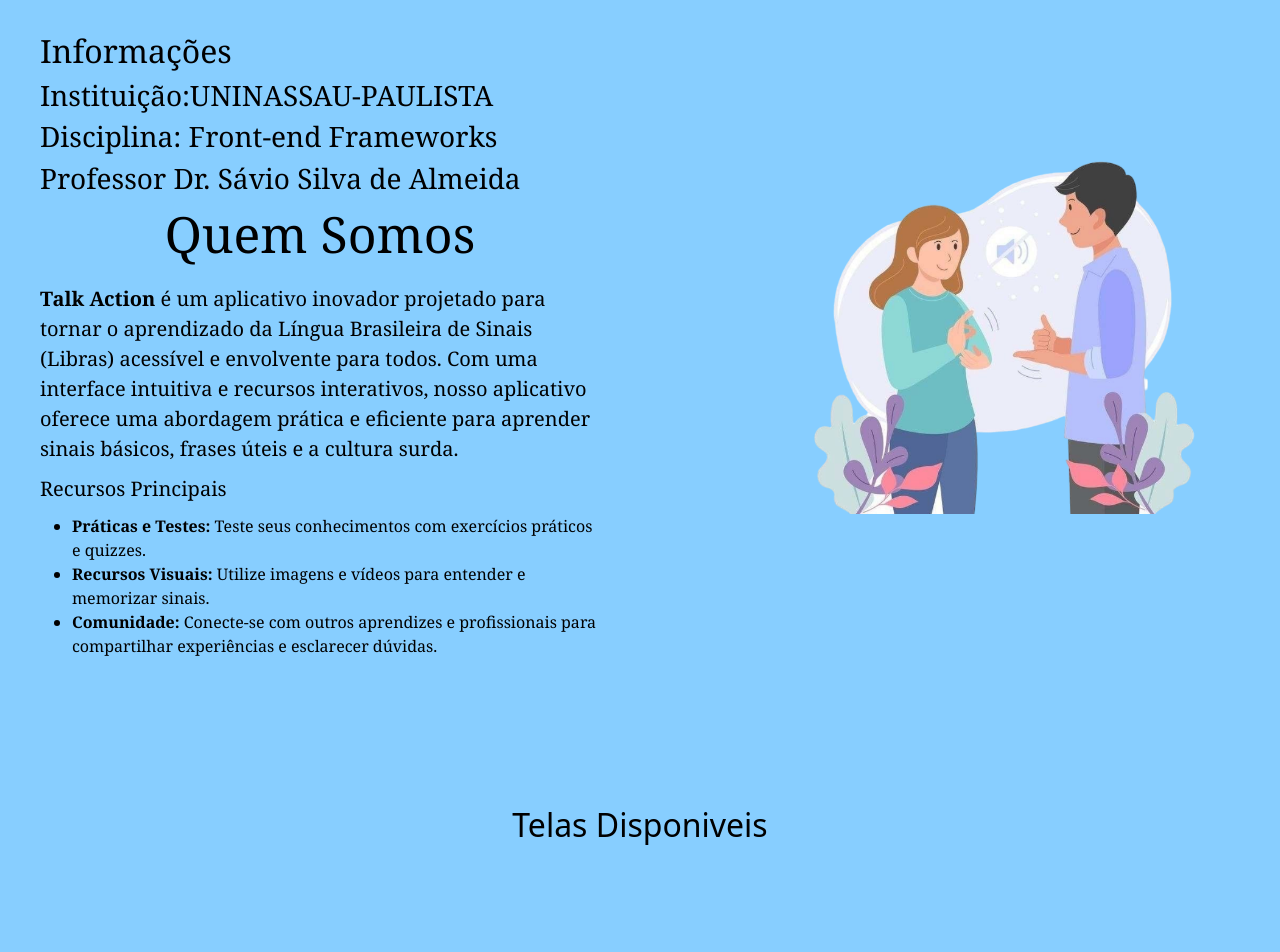
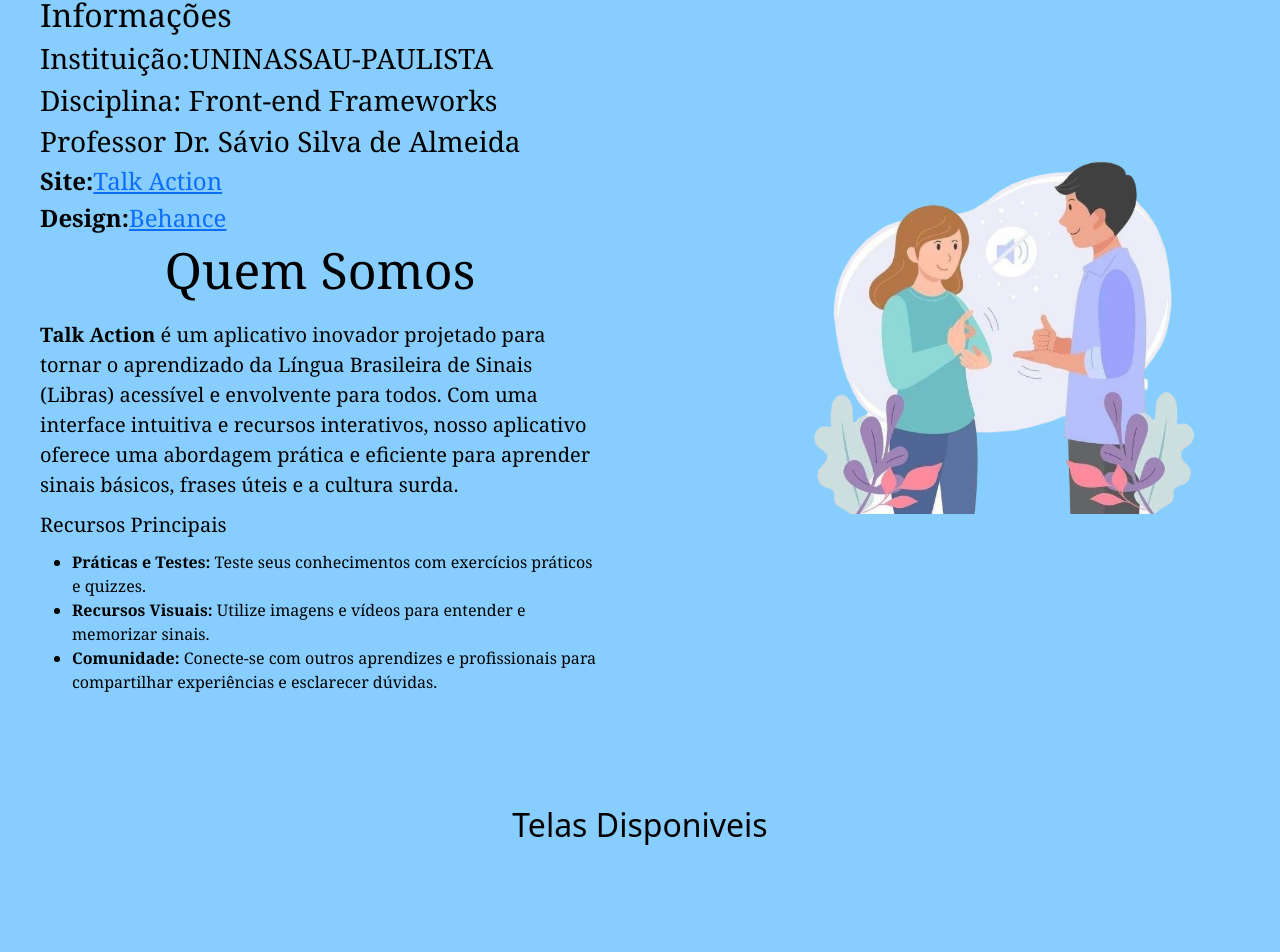
Before and after one commit to Talk-action/Talk-Action, a React (Vite) app in the folder Portifolio-SingTalk/: page / in a window 1280 px wide. Shown: the part 906-1858 px from the top of the page. Built offline with nearby package versions, Linux system fonts and the light colour scheme.

Commit message:
Update About.jsx

```diff
--- a/Portifolio-SingTalk/src/pages/About.jsx
+++ b/Portifolio-SingTalk/src/pages/About.jsx
@@ -12,11 +12,11 @@
                 <h3>Instituição:UNINASSAU-PAULISTA</h3>
                 <h3>Disciplina: Front-end Frameworks</h3>
                 <h3>Professor Dr. Sávio Silva de Almeida</h3>
+                <h4><strong>Site:</strong><a href="https://talk-action-app.vercel.app/" target='_blank'>Talk Action</a></h4>
+                <h4><strong>Design:</strong><a href="https://www.behance.net/gallery/209497177/TalkAction">Behance</a></h4>
                 <h1 className={style.h1}>Quem Somos</h1>
                 <p className={style.p}><strong>Talk Action</strong>  é um aplicativo inovador projetado para tornar o aprendizado da Língua Brasileira de Sinais (Libras) acessível e envolvente para todos. Com uma interface intuitiva e recursos interativos, nosso aplicativo oferece uma abordagem prática e eficiente para aprender sinais básicos, frases úteis e a cultura surda.</p>
-
                 <div>
-
                 <p className={style.title} >Recursos Principais</p>
                 <ul className={style.ul}>
                     <li><strong>Práticas e Testes:</strong> Teste seus conhecimentos com exercícios práticos e quizzes.</li>
```
